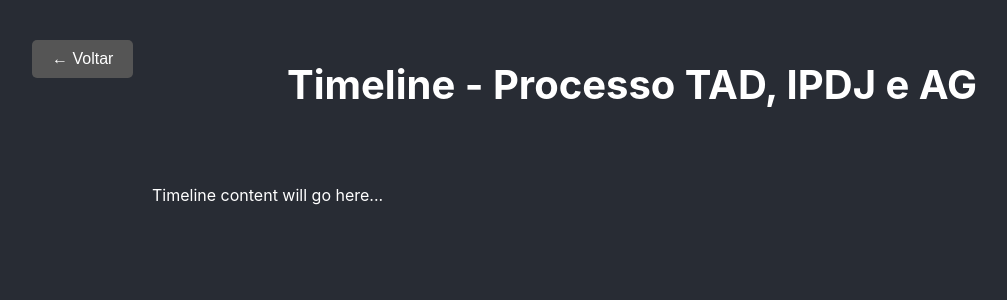
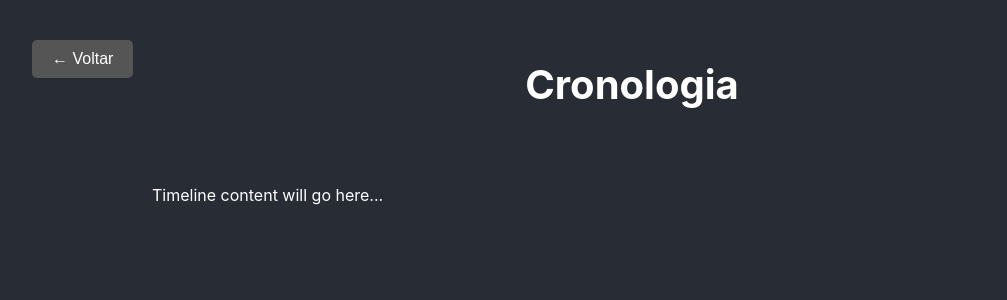
Before and after one commit to ginasticaPT/site, a React (Create React App) app: page /site/timeline in a window 1280 px wide. Shown: the top 300 px of the page, without its empty margins (8-1015 px from the left). Built offline with nearby package versions, Linux system fonts and the light colour scheme; the HTML template or start-up script is replaced by a standard one.

Commit message:
Update Timeline.js

```diff
--- a/src/pages/Timeline.js
+++ b/src/pages/Timeline.js
@@ -9,7 +9,7 @@ function Timeline() {
         <Link to="/">
           <button className="back-button">← Voltar</button>
         </Link>
-        <h1>Timeline - Processo TAD, IPDJ e AG</h1>
+        <h1>Cronologia</h1>
       </header>
       <div className="timeline-content">
         <p>Timeline content will go here...</p>
```
